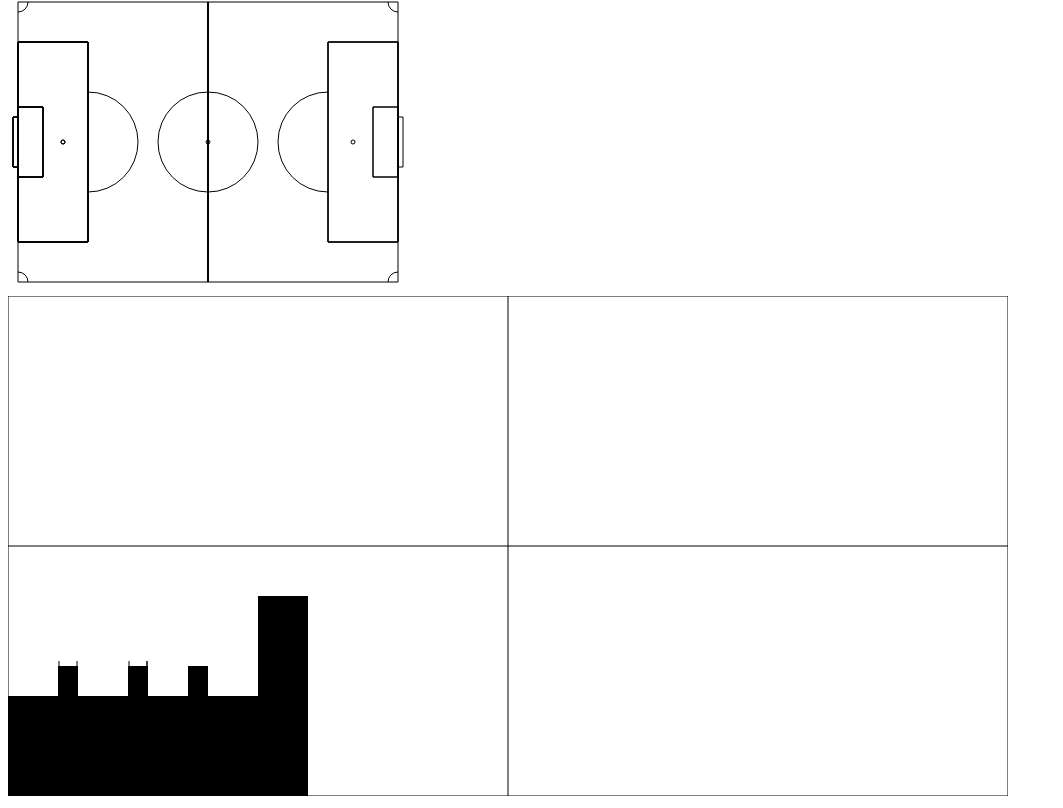
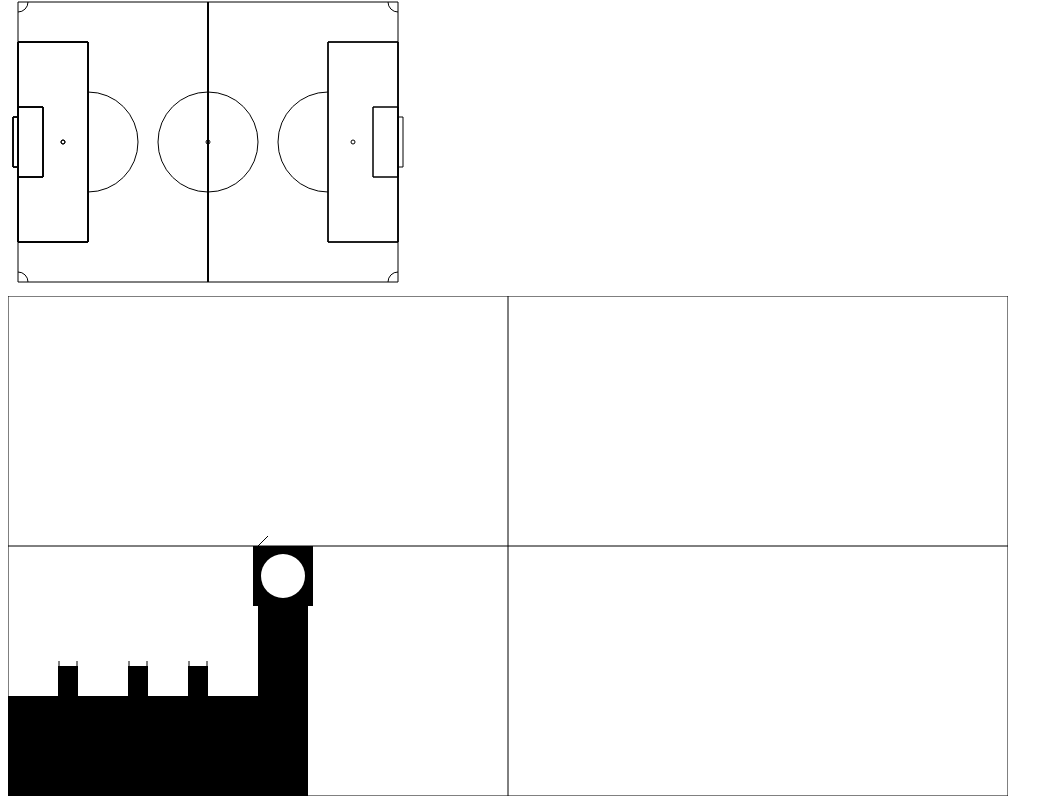
Before and after one commit to ben247/Assignment_1_CodeDesign, a plain HTML site: page index.html in a window 1280 px wide. Shown: the part 520-1328 px from the top of the page, without its empty margins (0-1063 px from the left). Drawn offline with Linux system fonts and the light colour scheme.

Commit message:
Continued coding skyline canvas

```diff
--- a/index.html
+++ b/index.html
@@ -222,6 +222,13 @@ function drawCircle(x, y, r, m1, m2){
     ctx.stroke();
     }
 
+function drawFilledCircle(x, y, r, m1, m2){
+    ctx.beginPath();
+	ctx.fillStyle = "white";
+    ctx.arc(x, y, r, m1, m2);
+    ctx.fill();
+    }
+
 function drawFilledRectangle(x, y, w, h){
     ctx.fillRect(x, y, w, h);
     }
@@ -231,6 +238,13 @@ function drawLine(mx, my, lx, ly){
     ctx.moveTo(mx, my);
     ctx.lineTo(lx, ly);
     ctx.stroke();
+    }
+
+function drawFilledLine(mx, my, lx, ly){
+    ctx.beginPath();
+    ctx.moveTo(mx, my);
+    ctx.lineTo(lx, ly);
+    ctx.fill();
     }
 
 // Call all functions and pass coordinates
@@ -246,6 +260,15 @@ drawLine(51, 370, 51, 365);
 drawLine(69, 370, 69, 365);
 drawLine(121, 370, 121, 365);
 drawLine(139, 370, 139, 365);
+drawLine(181, 370, 181, 365);
+drawLine(199, 370, 199, 365);
+// Clock face
+drawFilledRectangle(245, 250, 60, 60);
+// (x,y) center, radius, start angle, end angle, anticlockwise
+drawFilledCircle(275, 280, 22, 0, 2*Math.PI);
+// Top
+drawFilledLine(250, 250, 260, 240);
+
 
 
 // Center circle
```
